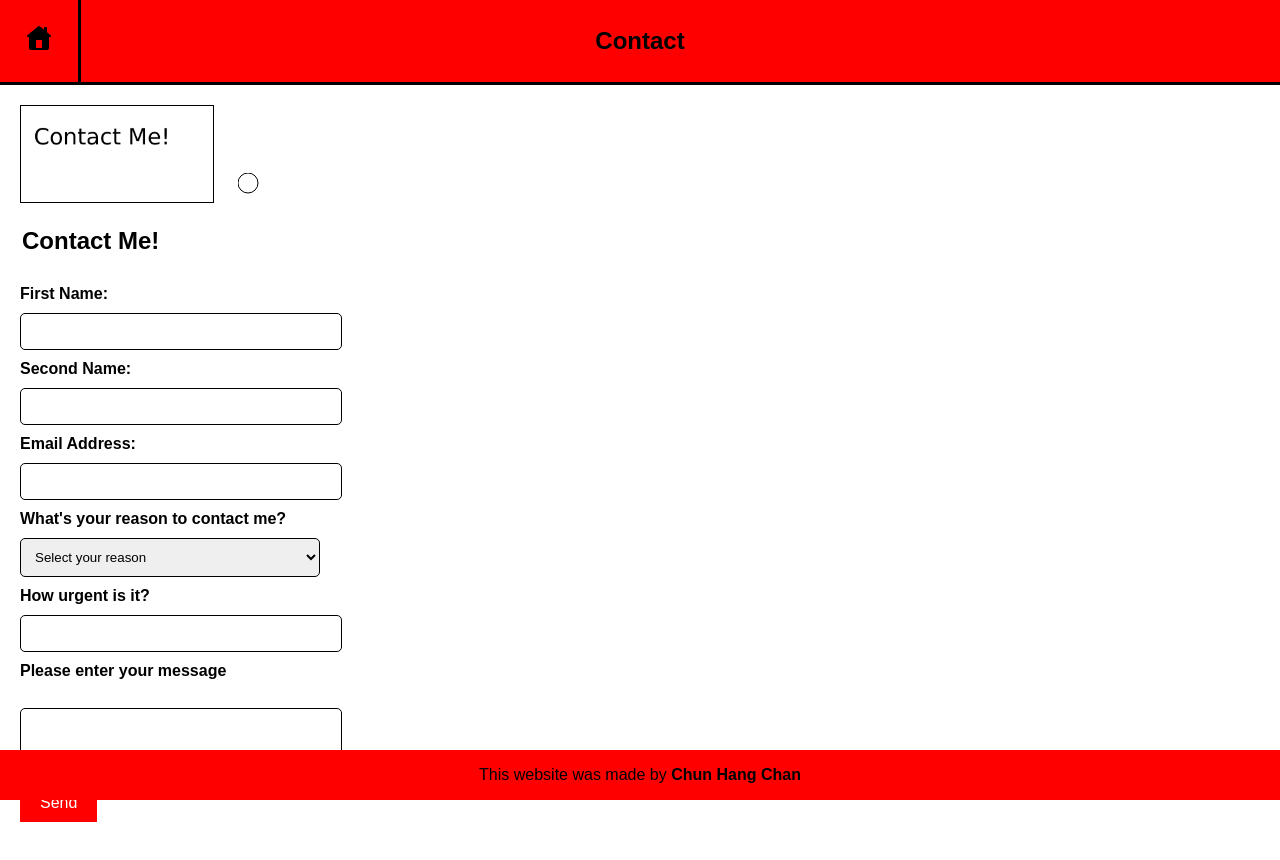
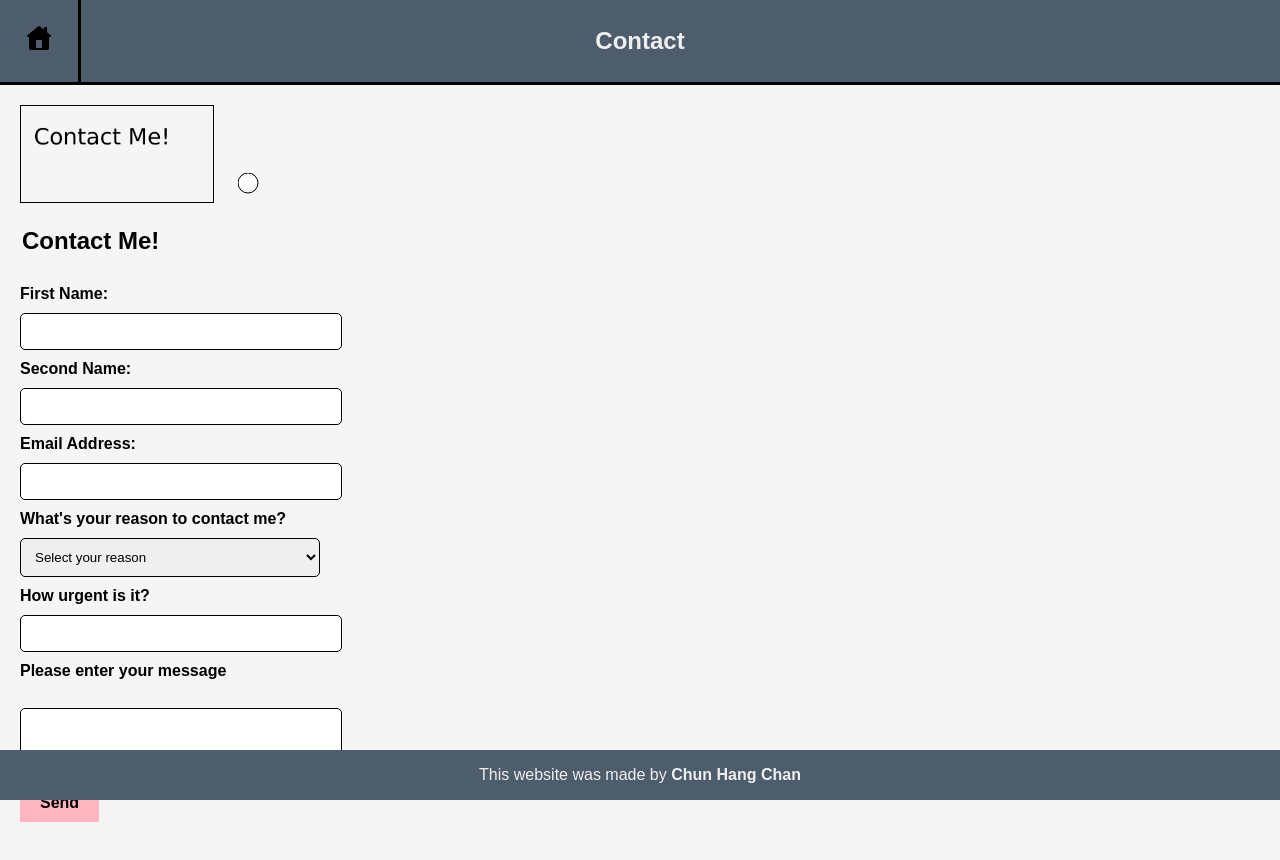
Before and after one commit to hanghanghappy/cse134-hw4, a plain HTML site: page contact.html in a window 1280 px wide. Drawn offline with Linux system fonts and the light colour scheme.

Commit message:
Site Changes and 3rd Party Script

```diff
--- a/styles/main.css
+++ b/styles/main.css
@@ -10,13 +10,14 @@ body{
     padding: 20px;
     margin: 0;
     padding: 0;
+    background-color: #F5F5F5;
 }
 header{
     position: relative;
     margin: 0;
     padding: 0;
     border-bottom: 3px solid black;
-    background-color: red;
+    background-color: #4E5D6C;
     font-size: 2vh;
     display: flex;
     justify-content: space-between;
@@ -33,6 +34,20 @@ header > h1{
     left: 50%;
     transform: translateX(-50%);
     font-size: 3vh;
+    color: #EFEFEF;
+    transition: color 0.5s ease-in-out;
+    animation: fade-in 1s ease-in-out forwards;
+}
+header h1:hover {
+    color: #FFB6C1;
+}
+@keyframes fade-in {
+    0% {
+      opacity: 0;
+    }
+    100% {
+      opacity: 1;
+    }
 }
 main{
     padding-bottom: 50px;
@@ -43,7 +58,8 @@ footer{
     position: fixed;
     bottom: 0;
     width: 100%;
-    background-color: red;
+    background-color: #4E5D6C;
+    color: #EFEFEF;
 }
 
 /* CSS for Home Page */
@@ -58,7 +74,7 @@ footer{
 nav{
     margin: 20px;
     text-align: center;
-    background-color: rgb(255, 80, 80);
+    background-color: #4E5D6C;
 }
 nav a{
     border: 3px solid black;
@@ -66,6 +82,11 @@ nav a{
     height: 150px;
     margin: 10px 20px 10px 0;
     display: inline-block;
+    color: #FFB6C1;
+    transition: color 0.5s ease-in-out;
+}
+nav a:hover {
+    color: #fa7286;
 }
 nav img{
     padding-top: 2rem;
@@ -197,14 +218,15 @@ textarea{
     resize: vertical;
 }
 form button {
-    background-color: red;
-    color: white;
+    background-color: #FFB6C1;
+    color: black;
     border: none;
     cursor: pointer;
     font-size: 1rem;
+    font-weight: bold;
     padding: 10px 20px;
     margin-top: 20px;
 }
 form button:hover {
-    background-color: rgb(184, 0, 0);
+    background-color: #fd9dab;
 }
```
Also changed, not shown: changelog.md.
